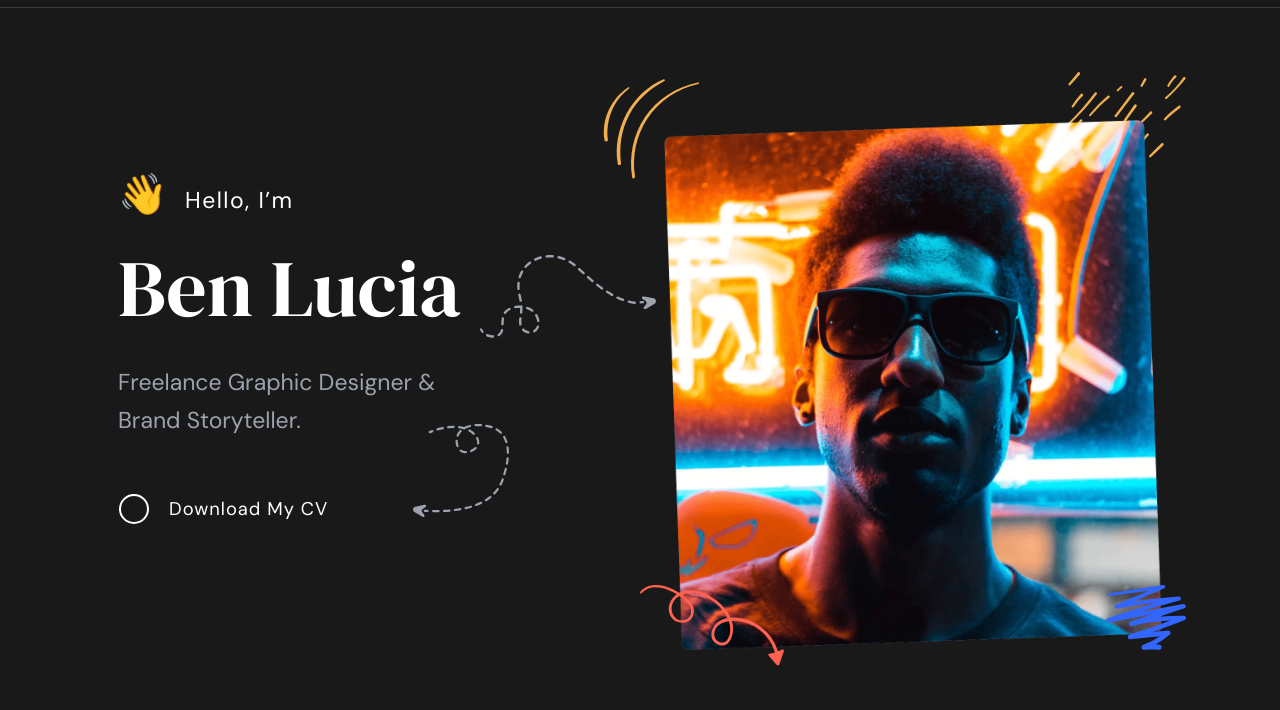
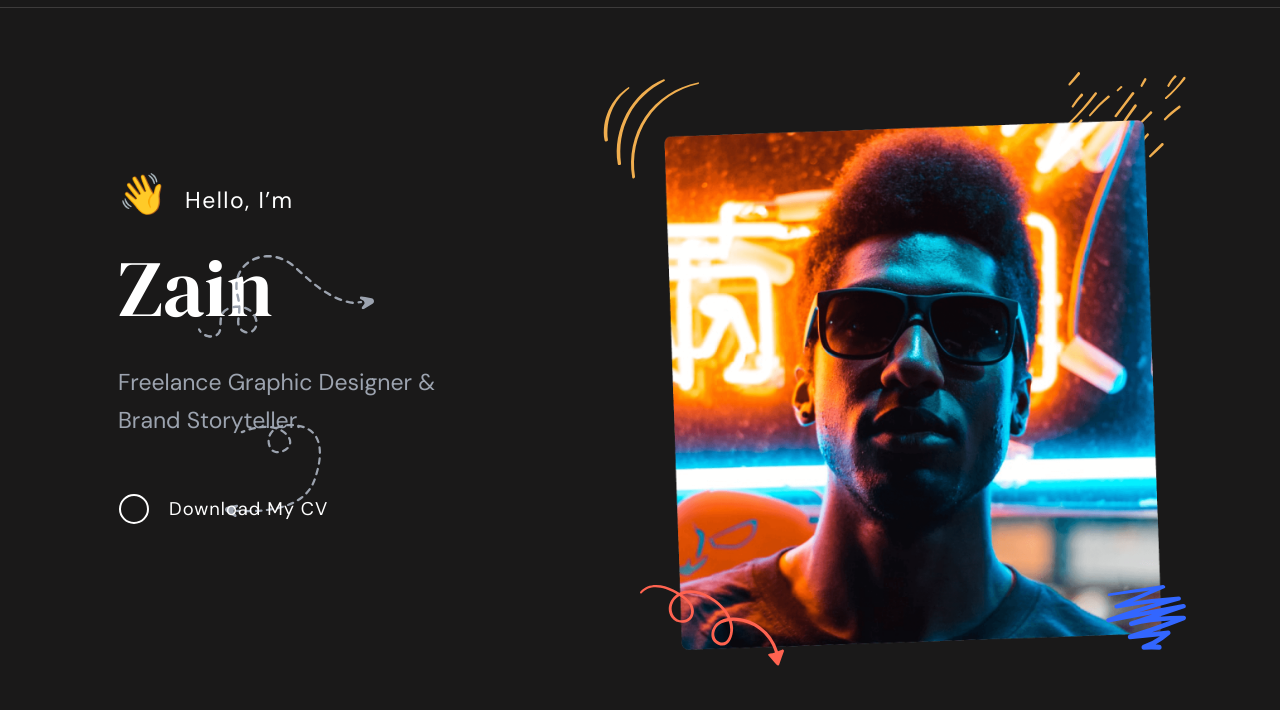
Before and after one commit to zain271/zain271.github.io, a website built with webpack: page index.html in a window 1280 px wide. Shown: the part 90-800 px from the top of the page. Built offline with nearby package versions, Linux system fonts and the light colour scheme; files whose address does not match are found by name.

Commit message:
Update index.html

```diff
--- a/index.html
+++ b/index.html
@@ -92,7 +92,7 @@
             <div class="col-12 col-md-6">
                 <p class="lead tracking-wide" data-aos="fade-left"><span class="display-6 me-2">👋</span> Hello, I’m</p>
                 <h1 class="display-1 mb-4 position-relative d-table">
-                    <span class="d-block" data-aos="fade-right" data-aos-delay="250">Ben Lucia</span>
+                    <span class="d-block" data-aos="fade-right" data-aos-delay="250">Zain</span>
                     <div class="f-w-44 text-muted position-absolute end-n50 top-0 me-n4 d-none d-xl-block" data-aos="fade-in" data-aos-delay="900">
                         <svg viewBox="0 0 149 70" version="1.1" xmlns="http://www.w3.org/2000/svg" xmlns:xlink="http://www.w3.org/1999/xlink">
                             <defs>
```
